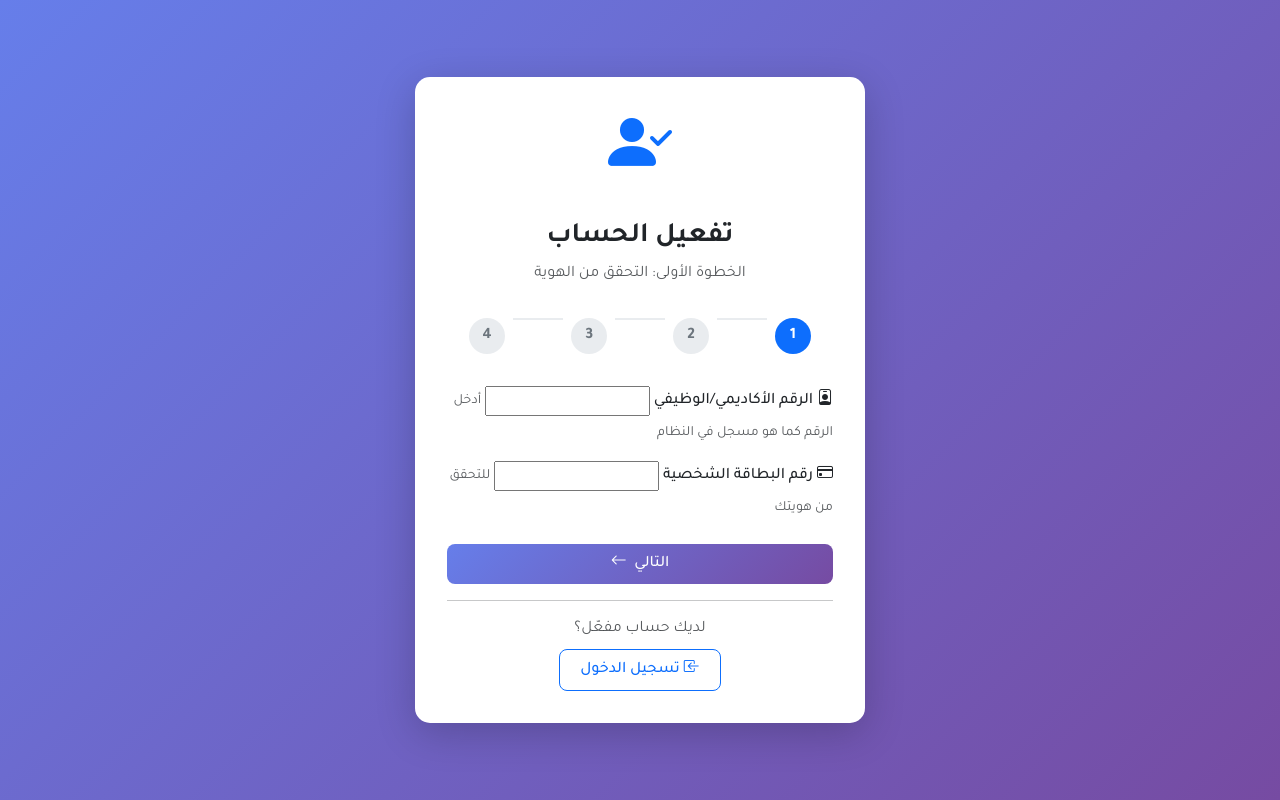
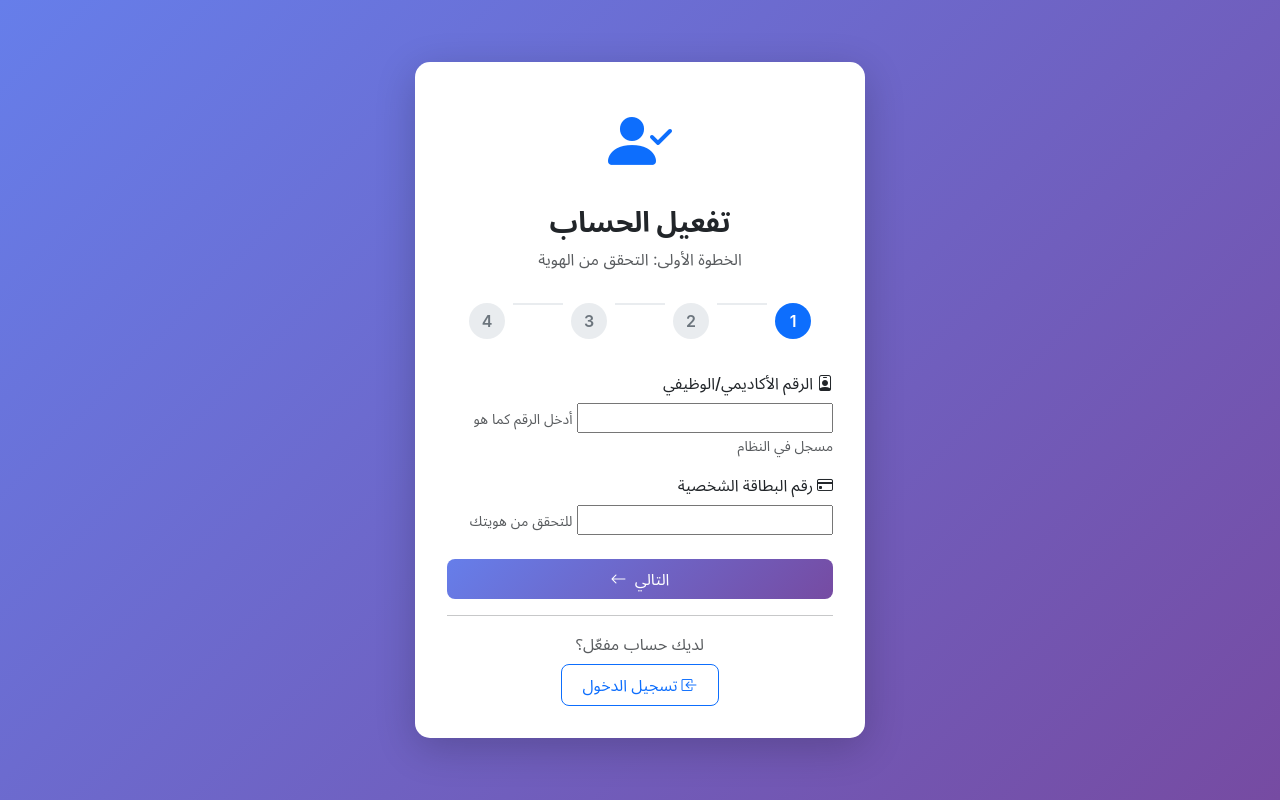
Before and after one commit to MoTechSys/scamV9, a Django app: template templates/accounts/activation/step1.html in a window 1280 px wide. Run offline with Django 5.2, Linux system fonts and the light colour scheme; the template is opened without the code that fills it, so the values that code supplies are empty, except form fields; tables that the repository leaves empty hold one stand-in row (values such as "Sample post"); form fields are guessed from the names that the template uses.

Commit message:
perf: replace Tajawal font with system font stack for faster loading
- Remove Google Fonts CDN import from all 10 HTML templates
- Replace Tajawal font-family with system font stack in CSS files
- Delete unused Tajawal woff2 font files from static/fonts/
- System font stack: -apple-system, BlinkMacSystemFont, Segoe UI, Roboto, Noto Sans Arabic

Benefits:
- Eliminates 1-3 external HTTP requests to Google Fonts
- Zero font download (0KB vs ~50-150KB)
- Instant text rendering (no FOUT/FOIT)
- No dependency on external CDN

Files modified:
- static/css/style.css
- static/css/instructor-panel.css
- templates/base.html
- templates/layouts/dashboard_base.html
- templates/student/study_room.html
- templates/core/home.html
- templates/accounts/login.html
- templates/accounts/activation/{step1,step2,verify_otp,set_password}.html
- templates/accounts/password_reset/{request,confirm}.html

Files deleted:
- static/fonts/Tajawal-*.woff2 (5 files)

```diff
--- a/static/css/instructor-panel.css
+++ b/static/css/instructor-panel.css
@@ -23,7 +23,7 @@
 }
 
 body {
-    font-family: 'Segoe UI', Tahoma, Geneva, Verdana, sans-serif;
+    font-family: -apple-system, BlinkMacSystemFont, 'Segoe UI', Roboto, 'Helvetica Neue', Arial, 'Noto Sans Arabic', 'Noto Sans', sans-serif, 'Apple Color Emoji', 'Segoe UI Emoji';
     background-color: #f3f4f6;
     min-height: 100vh;
 }
--- a/static/css/style.css
+++ b/static/css/style.css
@@ -13,7 +13,7 @@
     --info-color: #0dcaf0;
     --light-color: #f8f9fa;
     --dark-color: #212529;
-    --font-family: 'Tajawal', sans-serif;
+    --font-family: -apple-system, BlinkMacSystemFont, 'Segoe UI', Roboto, 'Helvetica Neue', Arial, 'Noto Sans Arabic', 'Noto Sans', sans-serif, 'Apple Color Emoji', 'Segoe UI Emoji';
 }
 
 /* ========== Base Styles ========== */
--- a/templates/accounts/activation/set_password.html
+++ b/templates/accounts/activation/set_password.html
@@ -7,7 +7,6 @@
     <title>تفعيل الحساب - S-ACM</title>
     <link href="https://cdn.jsdelivr.net/npm/bootstrap@5.3.2/dist/css/bootstrap.rtl.min.css" rel="stylesheet">
     <link href="https://cdn.jsdelivr.net/npm/bootstrap-icons@1.11.1/font/bootstrap-icons.css" rel="stylesheet">
-    <link href="https://fonts.googleapis.com/css2?family=Tajawal:wght@400;500;700&display=swap" rel="stylesheet">
     <link href="{% static 'css/style.css' %}" rel="stylesheet">
 </head>
 <body class="auth-container">
--- a/templates/accounts/activation/step1.html
+++ b/templates/accounts/activation/step1.html
@@ -7,7 +7,6 @@
     <title>تفعيل الحساب - S-ACM</title>
     <link href="https://cdn.jsdelivr.net/npm/bootstrap@5.3.2/dist/css/bootstrap.rtl.min.css" rel="stylesheet">
     <link href="https://cdn.jsdelivr.net/npm/bootstrap-icons@1.11.1/font/bootstrap-icons.css" rel="stylesheet">
-    <link href="https://fonts.googleapis.com/css2?family=Tajawal:wght@400;500;700&display=swap" rel="stylesheet">
     <link href="{% static 'css/style.css' %}" rel="stylesheet">
 </head>
 <body class="auth-container">
--- a/templates/accounts/activation/step2.html
+++ b/templates/accounts/activation/step2.html
@@ -7,7 +7,6 @@
     <title>تفعيل الحساب - S-ACM</title>
     <link href="https://cdn.jsdelivr.net/npm/bootstrap@5.3.2/dist/css/bootstrap.rtl.min.css" rel="stylesheet">
     <link href="https://cdn.jsdelivr.net/npm/bootstrap-icons@1.11.1/font/bootstrap-icons.css" rel="stylesheet">
-    <link href="https://fonts.googleapis.com/css2?family=Tajawal:wght@400;500;700&display=swap" rel="stylesheet">
     <link href="{% static 'css/style.css' %}" rel="stylesheet">
 </head>
 <body class="auth-container">
--- a/templates/accounts/activation/verify_otp.html
+++ b/templates/accounts/activation/verify_otp.html
@@ -7,7 +7,6 @@
     <title>تفعيل الحساب - S-ACM</title>
     <link href="https://cdn.jsdelivr.net/npm/bootstrap@5.3.2/dist/css/bootstrap.rtl.min.css" rel="stylesheet">
     <link href="https://cdn.jsdelivr.net/npm/bootstrap-icons@1.11.1/font/bootstrap-icons.css" rel="stylesheet">
-    <link href="https://fonts.googleapis.com/css2?family=Tajawal:wght@400;500;700&display=swap" rel="stylesheet">
     <link href="{% static 'css/style.css' %}" rel="stylesheet">
 </head>
 <body class="auth-container">
--- a/templates/accounts/login.html
+++ b/templates/accounts/login.html
@@ -7,7 +7,6 @@
     <title>تسجيل الدخول - S-ACM</title>
     <link href="https://cdn.jsdelivr.net/npm/bootstrap@5.3.2/dist/css/bootstrap.rtl.min.css" rel="stylesheet">
     <link href="https://cdn.jsdelivr.net/npm/bootstrap-icons@1.11.1/font/bootstrap-icons.css" rel="stylesheet">
-    <link href="https://fonts.googleapis.com/css2?family=Tajawal:wght@400;500;700&display=swap" rel="stylesheet">
     <link href="{% static 'css/style.css' %}" rel="stylesheet">
 </head>
 <body class="auth-container">
--- a/templates/accounts/password_reset/confirm.html
+++ b/templates/accounts/password_reset/confirm.html
@@ -7,7 +7,6 @@
     <title>إعادة تعيين كلمة المرور - S-ACM</title>
     <link href="https://cdn.jsdelivr.net/npm/bootstrap@5.3.2/dist/css/bootstrap.rtl.min.css" rel="stylesheet">
     <link href="https://cdn.jsdelivr.net/npm/bootstrap-icons@1.11.1/font/bootstrap-icons.css" rel="stylesheet">
-    <link href="https://fonts.googleapis.com/css2?family=Tajawal:wght@400;500;700&display=swap" rel="stylesheet">
     <link href="{% static 'css/style.css' %}" rel="stylesheet">
 </head>
 <body class="auth-container">
--- a/templates/accounts/password_reset/request.html
+++ b/templates/accounts/password_reset/request.html
@@ -7,7 +7,6 @@
     <title>نسيت كلمة المرور - S-ACM</title>
     <link href="https://cdn.jsdelivr.net/npm/bootstrap@5.3.2/dist/css/bootstrap.rtl.min.css" rel="stylesheet">
     <link href="https://cdn.jsdelivr.net/npm/bootstrap-icons@1.11.1/font/bootstrap-icons.css" rel="stylesheet">
-    <link href="https://fonts.googleapis.com/css2?family=Tajawal:wght@400;500;700&display=swap" rel="stylesheet">
     <link href="{% static 'css/style.css' %}" rel="stylesheet">
 </head>
 <body class="auth-container">
--- a/templates/base.html
+++ b/templates/base.html
@@ -12,9 +12,6 @@
 
     <!-- Bootstrap Icons -->
     <link href="https://cdn.jsdelivr.net/npm/bootstrap-icons@1.11.1/font/bootstrap-icons.css" rel="stylesheet">
-
-    <!-- Google Fonts - Tajawal -->
-    <link href="https://fonts.googleapis.com/css2?family=Tajawal:wght@400;500;700&display=swap" rel="stylesheet">
 
     <!-- Custom CSS -->
     <link href="{% static 'css/style.css' %}" rel="stylesheet">
--- a/templates/core/home.html
+++ b/templates/core/home.html
@@ -7,7 +7,6 @@
     <title>S-ACM - نظام إدارة المحتوى الأكاديمي الذكي</title>
     <link href="https://cdn.jsdelivr.net/npm/bootstrap@5.3.2/dist/css/bootstrap.rtl.min.css" rel="stylesheet">
     <link href="https://cdn.jsdelivr.net/npm/bootstrap-icons@1.11.1/font/bootstrap-icons.css" rel="stylesheet">
-    <link href="https://fonts.googleapis.com/css2?family=Tajawal:wght@400;500;700&display=swap" rel="stylesheet">
     <link href="{% static 'css/style.css' %}" rel="stylesheet">
     <style>
         .hero-section {
--- a/templates/layouts/dashboard_base.html
+++ b/templates/layouts/dashboard_base.html
@@ -11,8 +11,7 @@
     <link href="https://cdn.jsdelivr.net/npm/bootstrap@5.3.2/dist/css/bootstrap.rtl.min.css" rel="stylesheet">
     <!-- Bootstrap Icons -->
     <link href="https://cdn.jsdelivr.net/npm/bootstrap-icons@1.11.3/font/bootstrap-icons.css" rel="stylesheet">
-    <!-- Google Fonts -->
-    <link href="https://fonts.googleapis.com/css2?family=Tajawal:wght@300;400;500;700;800&display=swap" rel="stylesheet">
+
 
     <style>
         :root {
@@ -37,7 +36,7 @@
             --radius: 12px;
             --radius-sm: 8px;
         }
-        * { font-family: 'Tajawal', sans-serif; }
+        * { font-family: -apple-system, BlinkMacSystemFont, 'Segoe UI', Roboto, 'Helvetica Neue', Arial, 'Noto Sans Arabic', 'Noto Sans', sans-serif, 'Apple Color Emoji', 'Segoe UI Emoji'; }
         body { background: var(--bg-body); color: var(--text-primary); min-height: 100vh; }
 
         /* ===== SIDEBAR ===== */
--- a/templates/student/study_room.html
+++ b/templates/student/study_room.html
@@ -7,9 +7,9 @@
     <title>{{ file.title }} - غرفة الدراسة</title>
     <link href="https://cdn.jsdelivr.net/npm/bootstrap@5.3.2/dist/css/bootstrap.rtl.min.css" rel="stylesheet">
     <link href="https://cdn.jsdelivr.net/npm/bootstrap-icons@1.11.3/font/bootstrap-icons.css" rel="stylesheet">
-    <link href="https://fonts.googleapis.com/css2?family=Tajawal:wght@300;400;500;700;800&display=swap" rel="stylesheet">
+
     <style>
-        * { font-family: 'Tajawal', sans-serif; }
+        * { font-family: -apple-system, BlinkMacSystemFont, 'Segoe UI', Roboto, 'Helvetica Neue', Arial, 'Noto Sans Arabic', 'Noto Sans', sans-serif, 'Apple Color Emoji', 'Segoe UI Emoji'; }
         body { background: #0f172a; color: #e2e8f0; margin: 0; height: 100vh; overflow: hidden; }
 
         .study-toolbar {
```
